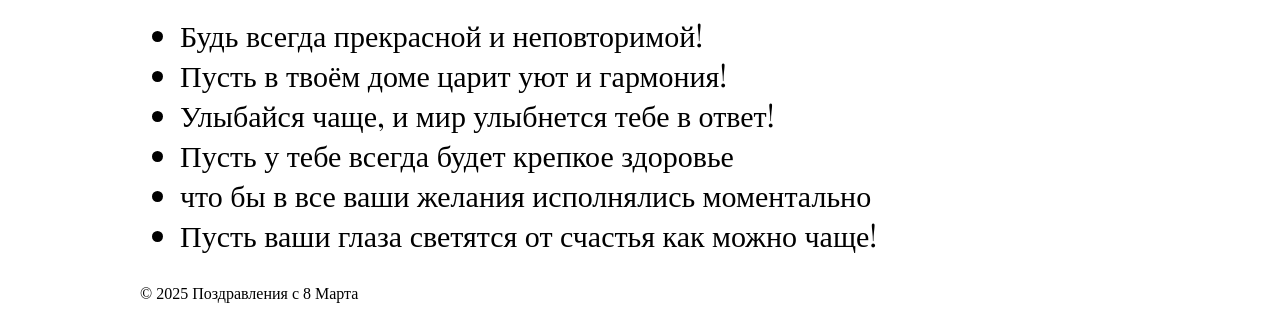
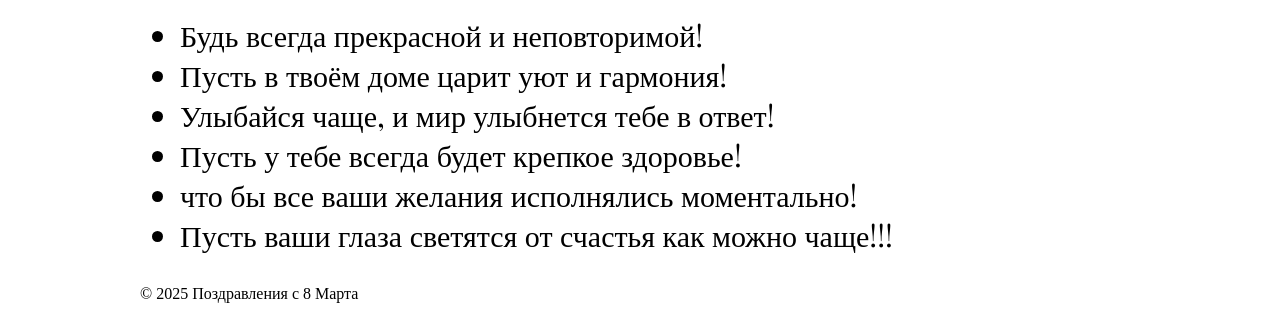
Before and after one commit to 72Mark/8-March, a plain HTML site: page index.html in a window 1280 px wide. Shown: the part 647-966 px from the top of the page. Drawn offline with nearby package versions, Linux system fonts and the light colour scheme; a web font is replaced by a local one.

Commit message:
Update index.html

```diff
--- a/index.html
+++ b/index.html
@@ -40,9 +40,9 @@
                     <li>Будь всегда прекрасной и неповторимой!</li>
                     <li>Пусть в твоём доме царит уют и гармония!</li>
                     <li>Улыбайся чаще, и мир улыбнется тебе в ответ!</li>
-                    <li>Пусть у тебе всегда будет крепкое здоровье</li>
-                    <li>что бы в все ваши желания исполнялись моментально</li>
-                    <li>Пусть ваши глаза светятся от счастья как можно чаще!</li>
+                    <li>Пусть у тебе всегда будет крепкое здоровье!</li>
+                    <li>что бы все ваши желания исполнялись моментально!</li>
+                    <li>Пусть ваши глаза светятся от счастья как можно чаще!!!</li>
                 </ul>
             </section>
         </div>
```
